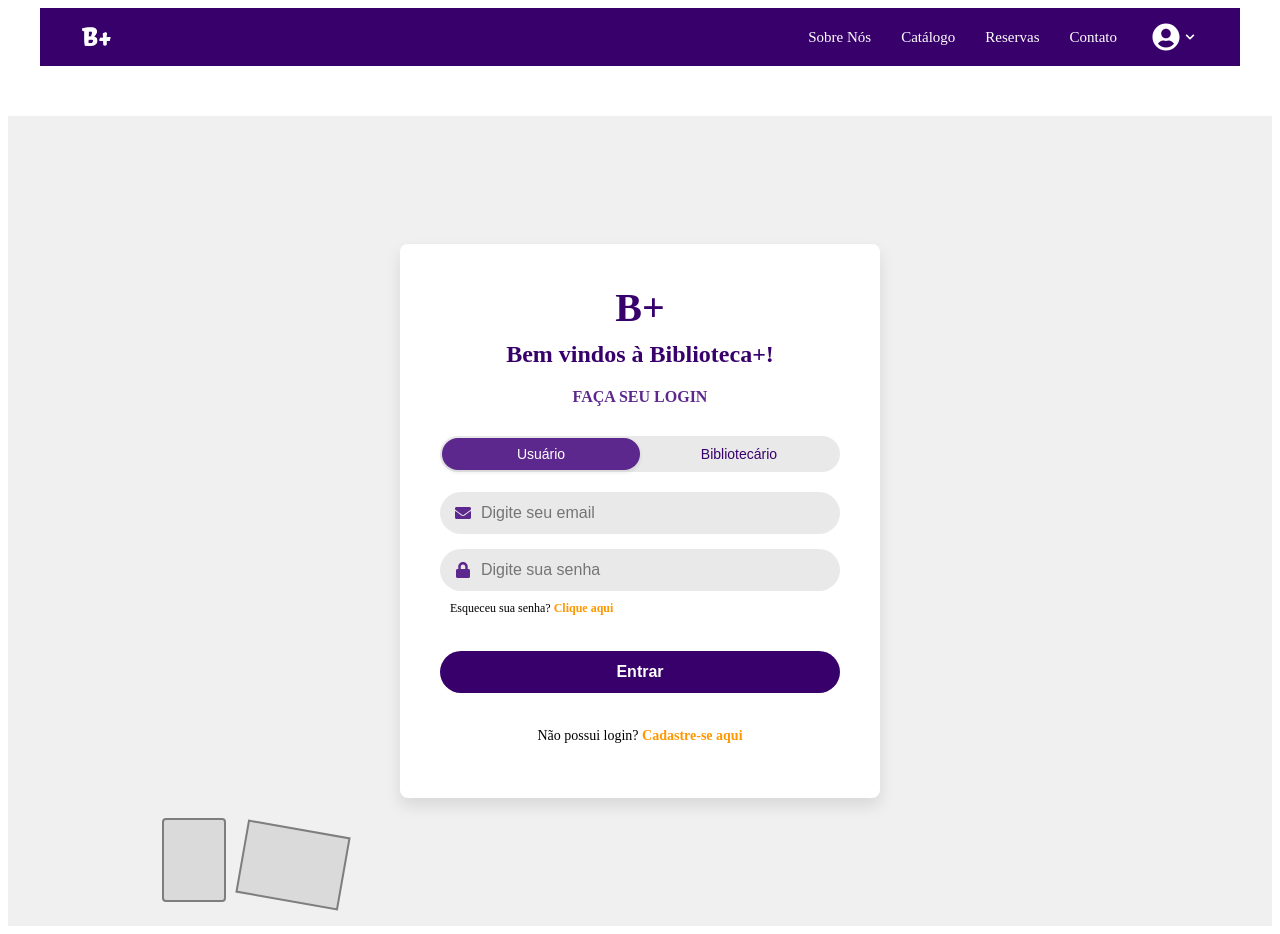
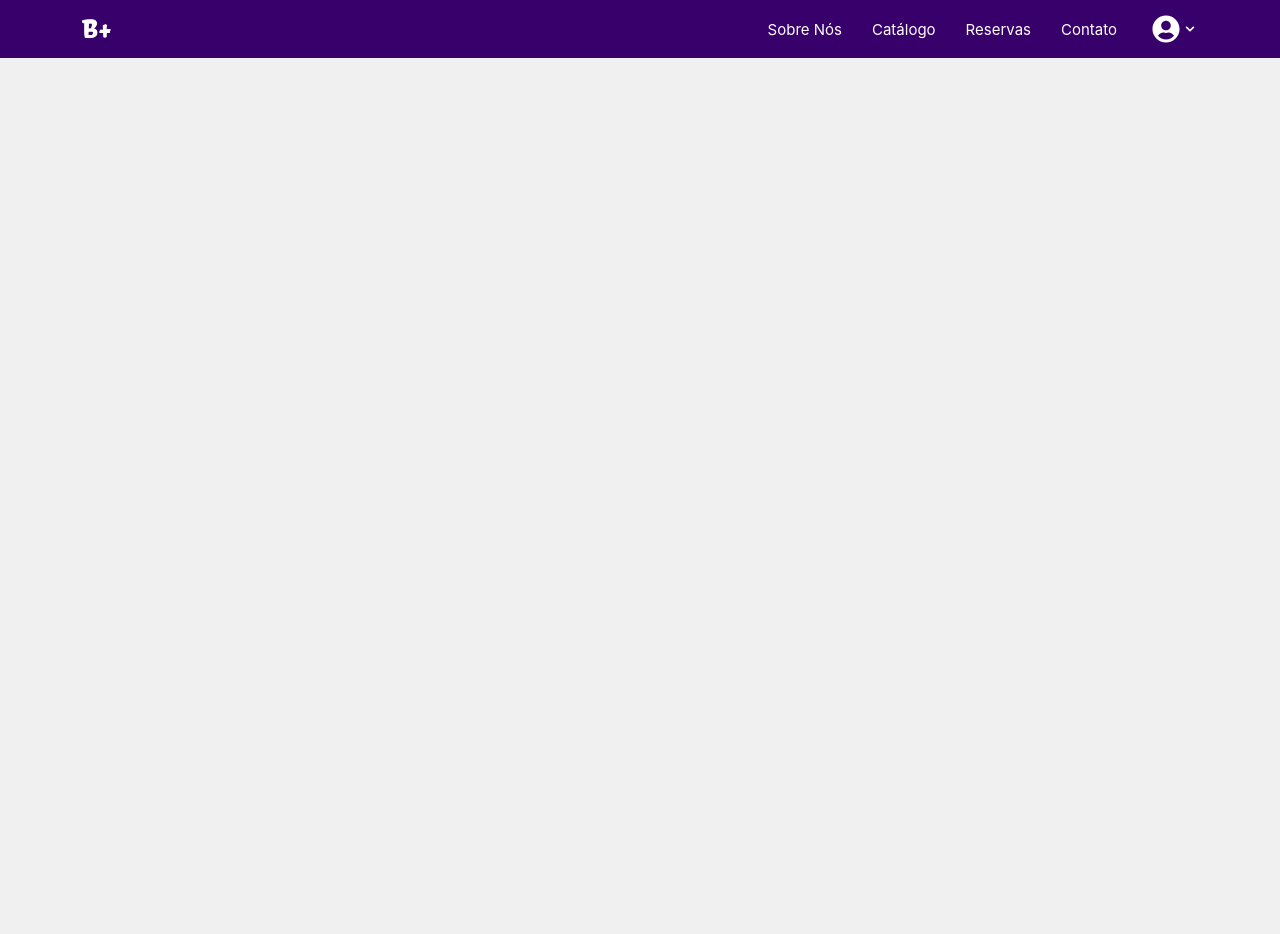
Before and after one commit to arthurrguedes/int5-biblioteca-front-react, a React (Create React App) app: page /admin in a window 1280 px wide. Before the commit this address led to /login. After the commit the page ends 800 px from the top, so only its background shows below. Built offline with nearby package versions, Linux system fonts and the light colour scheme.

Commit message:
Revert "Inicio da lógica de autentiação e JWT"
This reverts commit 81ea390c8b9fbe3099c2f9c14b57359e29db0deb.

```diff
--- a/src/App.css
+++ b/src/App.css
@@ -37,7 +37,6 @@ body {
   top: 0;
   left: 0;
   z-index: 1000;
-  padding: 0px;
 }
 
 .App-link {
--- a/src/App.js
+++ b/src/App.js
@@ -4,12 +4,7 @@ import Header from './components/Header/Header';
 import Home from './pages/Home/Home';
 import LoginScreen from './pages/LoginScreen/LoginScreen';
 import RegisterScreen from './pages/RegisterScreen/RegisterScreen';
-import ProtectedRoute from './components/ProtectedRoute'; // Importar componente de proteção
-
-// --- Simulação de Telas Restritas (Crie estes componentes) ---
-const UserDashboard = () => <h1>Tela Principal do Usuário Comum</h1>;
-const AdminTools = () => <h1>Tela de Administração/Bibliotecário</h1>;
-// -------------------------------------------------------------
+import './App.css';
 
 const HEADER_HEIGHT = '50px';
 
@@ -22,31 +17,9 @@ function App() {
 
       <div style={{ paddingTop: HEADER_HEIGHT }}>
         <Routes>
-          {/* Rotas Públicas */}
           <Route path="/" element={<Home />} />
           <Route path="/login" element={<LoginScreen />} />
           <Route path="/cadastro" element={<RegisterScreen />} />
-
-          {/* Rotas Protegidas por Perfil */}
-
-          {/* Acesso apenas para USUÁRIOS COMUNS */}
-          <Route
-            path="/dashboard"
-            element={<ProtectedRoute element={UserDashboard} allowedProfiles={['usuario']} />}
-          />
-
-          {/* Acesso apenas para BIBLIOTECÁRIOS/ADMINS */}
-          <Route
-            path="/admin"
-            element={<ProtectedRoute element={AdminTools} allowedProfiles={['bibliotecario']} />}
-          />
-
-          {/* Exemplo de Rota ABERTA a todos os logados, independente do perfil: */}
-          {/* <Route
-            path="/perfil"
-            element={<ProtectedRoute element={ProfileSettings} />}
-          /> */}
-
         </Routes>
       </div>
     </div>
--- a/src/components/Header/Header.module.css
+++ b/src/components/Header/Header.module.css
@@ -8,7 +8,6 @@
     margin: 0 auto;
     width: 100%;
     box-sizing: border-box;
-    z-index: 1000;
 }
 
 .leftNav {
--- a/src/components/ProtectedRoute.js
+++ /dev/null
@@ -1,29 +0,0 @@
-import React from 'react';
-import { Navigate } from 'react-router-dom';
-import { useAuth } from '../contexts/AuthContext';
-
-// 'allowedProfiles' é um array, ex: ['usuario'] ou ['bibliotecario', 'admin']
-const ProtectedRoute = ({ element: Element, allowedProfiles, ...rest }) => {
-  const { user, loading } = useAuth();
-
-  // Enquanto verifica o localStorage
-  if (loading) {
-    return <div>Carregando...</div>;
-  }
-
-  // Usuário não logado, redireciona para Login
-  if (!user) {
-    return <Navigate to="/login" replace />;
-  }
-
-  // Usuário logado, mas perfil não permitido (Se allowedProfiles for passado)
-  if (allowedProfiles && !allowedProfiles.includes(user.perfil)) {
-    // Redireciona para uma página de "Acesso Negado" ou para a Home
-    return <Navigate to="/" replace />;
-  }
-
-  // Usuário logado e perfil permitido, renderiza o componente
-  return <Element {...rest} />;
-};
-
-export default ProtectedRoute;
--- a/src/contexts/AuthContext.js
+++ /dev/null
@@ -1,55 +0,0 @@
-import React, { createContext, useState, useContext, useEffect } from 'react';
-import { useNavigate } from 'react-router-dom';
-
-const AuthContext = createContext();
-
-export const useAuth = () => useContext(AuthContext);
-
-export const AuthProvider = ({ children }) => {
-  const [user, setUser] = useState(null);
-  const [token, setToken] = useState(null);
-  const [loading, setLoading] = useState(true);
-  const navigate = useNavigate();
-
-  useEffect(() => {
-    const storedToken = localStorage.getItem('biblioteca_token');
-    const storedUser = JSON.parse(localStorage.getItem('biblioteca_user'));
-
-    if (storedToken && storedUser) {
-      setToken(storedToken);
-      setUser(storedUser);
-    }
-    setLoading(false);
-  }, []);
-
-  const login = async (email, senha, tipoPerfil) => {
-
-    const mockUser = {
-      id: 1,
-      nome: 'Arthur',
-      perfil: tipoPerfil,
-    };
-    const mockToken = 'eyJhbGciOiJIUzI1NiIsInR5cCI6IkpXVCJ9...'; // Seu JWT
-
-    setToken(mockToken);
-    setUser(mockUser);
-    localStorage.setItem('biblioteca_token', mockToken);
-    localStorage.setItem('biblioteca_user', JSON.stringify(mockUser));
-
-    navigate('/');
-  };
-
-  const logout = () => {
-    setToken(null);
-    setUser(null);
-    localStorage.removeItem('biblioteca_token');
-    localStorage.removeItem('biblioteca_user');
-    navigate('/login');
-  };
-
-  return (
-    <AuthContext.Provider value={{ user, token, loading, login, logout }}>
-      {children}
-    </AuthContext.Provider>
-  );
-};
--- a/src/index.js
+++ b/src/index.js
@@ -1,18 +1,14 @@
-// src/index.js (Adicionando o AuthProvider)
-
 import React from 'react';
 import ReactDOM from 'react-dom/client';
 import { BrowserRouter } from 'react-router-dom';
 import App from './App';
-import { AuthProvider } from './contexts/AuthContext'; // Importar AuthProvider
+import './index.css';
 
 const root = ReactDOM.createRoot(document.getElementById('root'));
 root.render(
   <React.StrictMode>
     <BrowserRouter>
-      <AuthProvider>
-        <App />
-      </AuthProvider>
+      <App />
     </BrowserRouter>
   </React.StrictMode>
 );
--- a/src/pages/LoginScreen/LoginScreen.js
+++ b/src/pages/LoginScreen/LoginScreen.js
@@ -1,42 +1,22 @@
 import React, { useState } from 'react';
 import { Link } from 'react-router-dom';
 import styles from './LoginScreen.module.css';
-import { FaLock, FaEnvelope } from 'react-icons/fa';
-import { useAuth } from '../../contexts/AuthContext'; // Importar o hook de autenticação
+import { FaLock, FaEnvelope, FaUserCircle } from 'react-icons/fa';
 
 const LoginScreen = () => {
-  // Estados para dados do formulário
-  const [email, setEmail] = useState('');
-  const [senha, setSenha] = useState('');
-
-  // Estado para seleção de perfil
   const [userType, setUserType] = useState('usuario'); // 'usuario' ou 'bibliotecario'
-
-  // Hook do Contexto de Autenticação
-  const { login } = useAuth();
 
   const handleLogin = (e) => {
     e.preventDefault();
-
-    // 1. Verificar se os campos estão preenchidos
-    if (!email || !senha) {
-        console.error("Preencha todos os campos.");
-        return;
-    }
-
-    // 2. Chamar a função de login do contexto, passando credenciais e perfil
-    // O useAuth().login() lida com a chamada à API e o armazenamento do JWT
-    login(email, senha, userType);
-
-    console.log(`Tentativa de login enviada: ${email} como ${userType}`);
+    console.log(`Tentativa de login como: ${userType}`);
+    // Adicionar aqui a lógica real de autenticação
   };
 
   return (
     <div className={styles.loginContainer}>
       <div className={styles.contentCard}>
         <div className={styles.header}>
-          {/* O logo B+ foi comentado, mas é essencial para o visual do protótipo */}
-          <h1 className={styles.logo}>B+</h1>
+         { /*<h1 className={styles.logo}>B+</h1>*/}
           <h2 className={styles.title}>Bem vindos à Biblioteca+!</h2>
           <p className={styles.subtitle}>FAÇA SEU LOGIN</p>
         </div>
@@ -58,30 +38,16 @@ const LoginScreen = () => {
         </div>
 
         <form onSubmit={handleLogin} className={styles.form}>
-          {/* Campo Email - Capturando o valor */}
+          {/* Campo Email */}
           <div className={styles.inputGroup}>
             <FaEnvelope className={styles.inputIcon} />
-            <input
-              type="email"
-              placeholder="Digite seu email"
-              required
-              className={styles.inputField}
-              value={email} // Conecta ao estado 'email'
-              onChange={(e) => setEmail(e.target.value)} // Atualiza o estado
-            />
+            <input type="email" placeholder="Digite seu email" required className={styles.inputField} />
           </div>
 
-          {/* Campo Senha - Capturando o valor */}
+          {/* Campo Senha */}
           <div className={styles.inputGroup}>
             <FaLock className={styles.inputIcon} />
-            <input
-              type="password"
-              placeholder="Digite sua senha"
-              required
-              className={styles.inputField}
-              value={senha} // Conecta ao estado 'senha'
-              onChange={(e) => setSenha(e.target.value)} // Atualiza o estado
-            />
+            <input type="password" placeholder="Digite sua senha" required className={styles.inputField} />
           </div>
 
           <p className={styles.forgotPassword}>
@@ -98,7 +64,6 @@ const LoginScreen = () => {
         </form>
       </div>
 
-      {/* Decoração de Livros (Mantenha ou substitua por SVG no CSS para maior fidelidade) */}
       <div className={styles.bookDecoration}>
         <div className={styles.bookIcon}></div>
         <div className={styles.bookIconOpen}></div>
```
